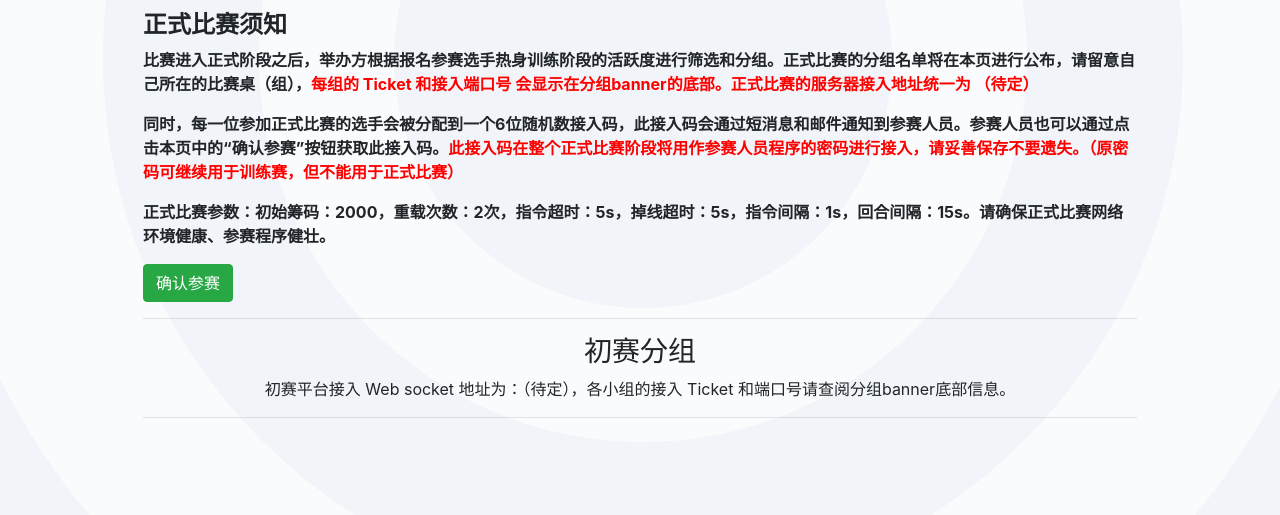
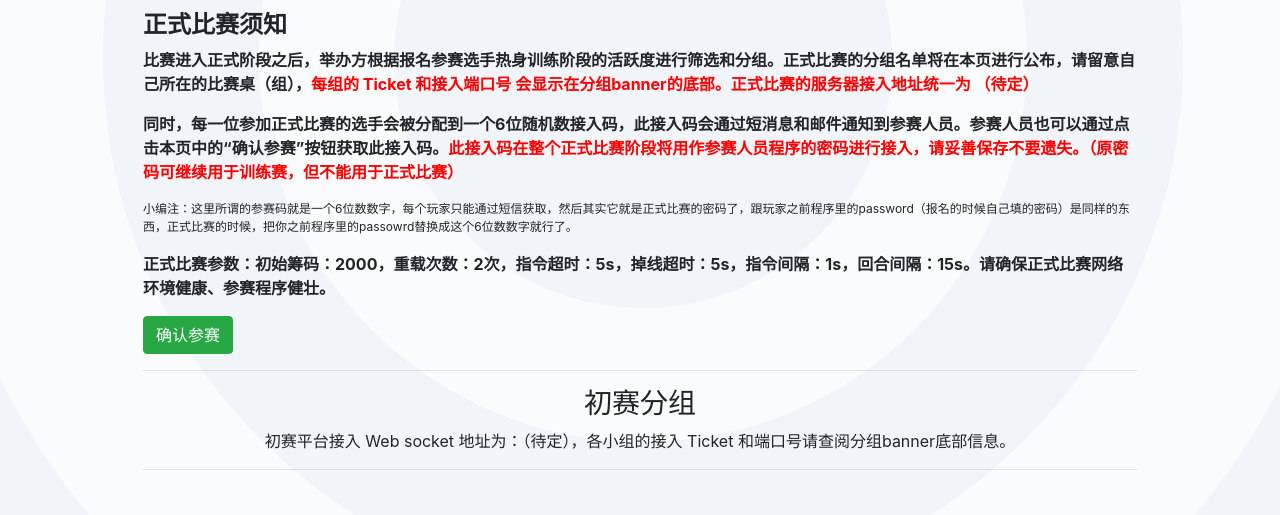
Before and after one commit to jeoe12/dummy-texas-holdem, a website: page web/kanban.html in a window 1280 px wide. Shown: the part 216-731 px from the top of the page. Drawn offline with nearby package versions, Linux system fonts and the light colour scheme.

Commit message:
updated some comments

```diff
--- a/web/kanban.html
+++ b/web/kanban.html
@@ -55,6 +55,7 @@
         <a style="text-decoration: none;"><h4><strong>正式比赛须知</strong></h4></a>
         <p><b>比赛进入正式阶段之后，举办方根据报名参赛选手热身训练阶段的活跃度进行筛选和分组。正式比赛的分组名单将在本页进行公布，请留意自己所在的比赛桌（组），<span style="color: #FF0000">每组的 Ticket 和接入端口号 会显示在分组banner的底部。正式比赛的服务器接入地址统一为 （待定）</span></b></p>
         <p><b>同时，每一位参加正式比赛的选手会被分配到一个6位随机数接入码，此接入码会通过短消息和邮件通知到参赛人员。参赛人员也可以通过点击本页中的“确认参赛”按钮获取此接入码。<span style="color: #FF0000">此接入码在整个正式比赛阶段将用作参赛人员程序的密码进行接入，请妥善保存不要遗失。（原密码可继续用于训练赛，但不能用于正式比赛）</span></b></p>
+        <p style="font-size: 12px;">小编注：这里所谓的参赛码就是一个6位数数字，每个玩家只能通过短信获取，然后其实它就是正式比赛的密码了，跟玩家之前程序里的password（报名的时候自己填的密码）是同样的东西，正式比赛的时候，把你之前程序里的passowrd替换成这个6位数数字就行了。</p>
         <p><b>正式比赛参数：初始筹码：2000，重载次数：2次，指令超时：5s，掉线超时：5s，指令间隔：1s，回合间隔：15s。请确保正式比赛网络环境健康、参赛程序健壮。</span></b></p>
         <p><a class="btn btn-large btn-success" role="button" onclick="fetchPasscode();">确认参赛</a></p>
         <hr>
```
